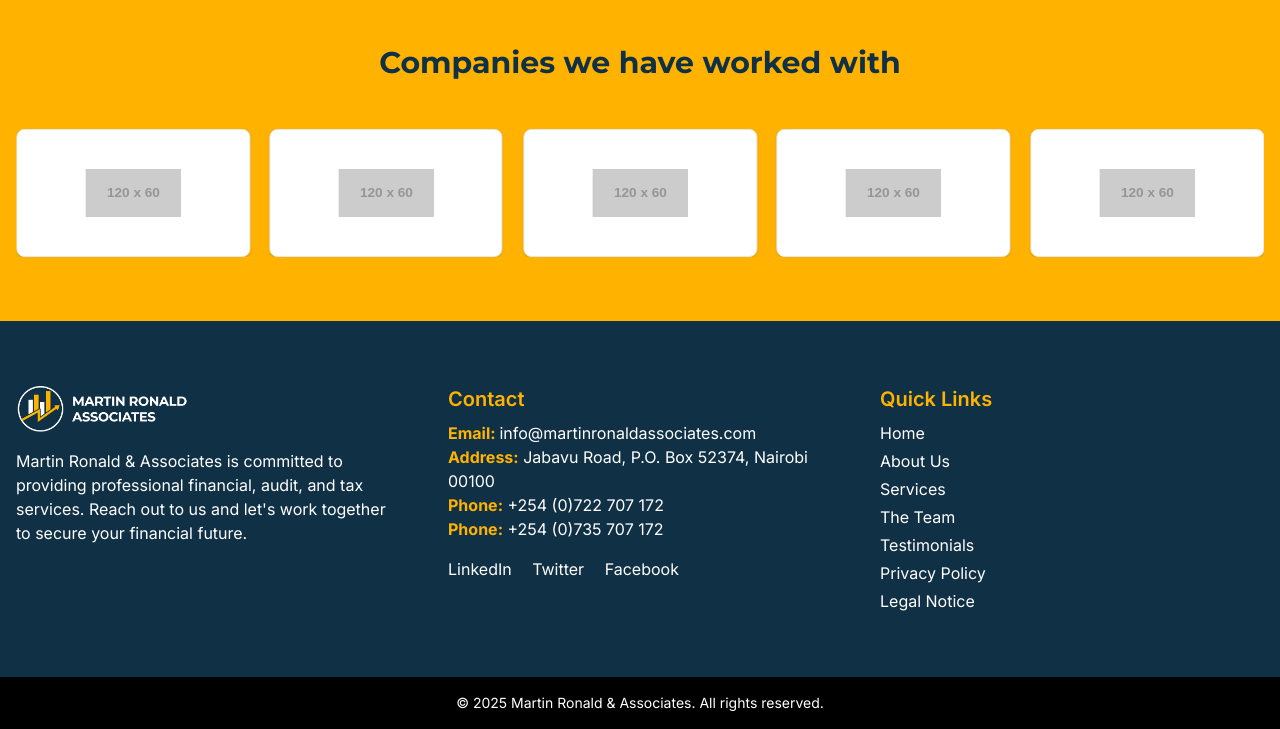
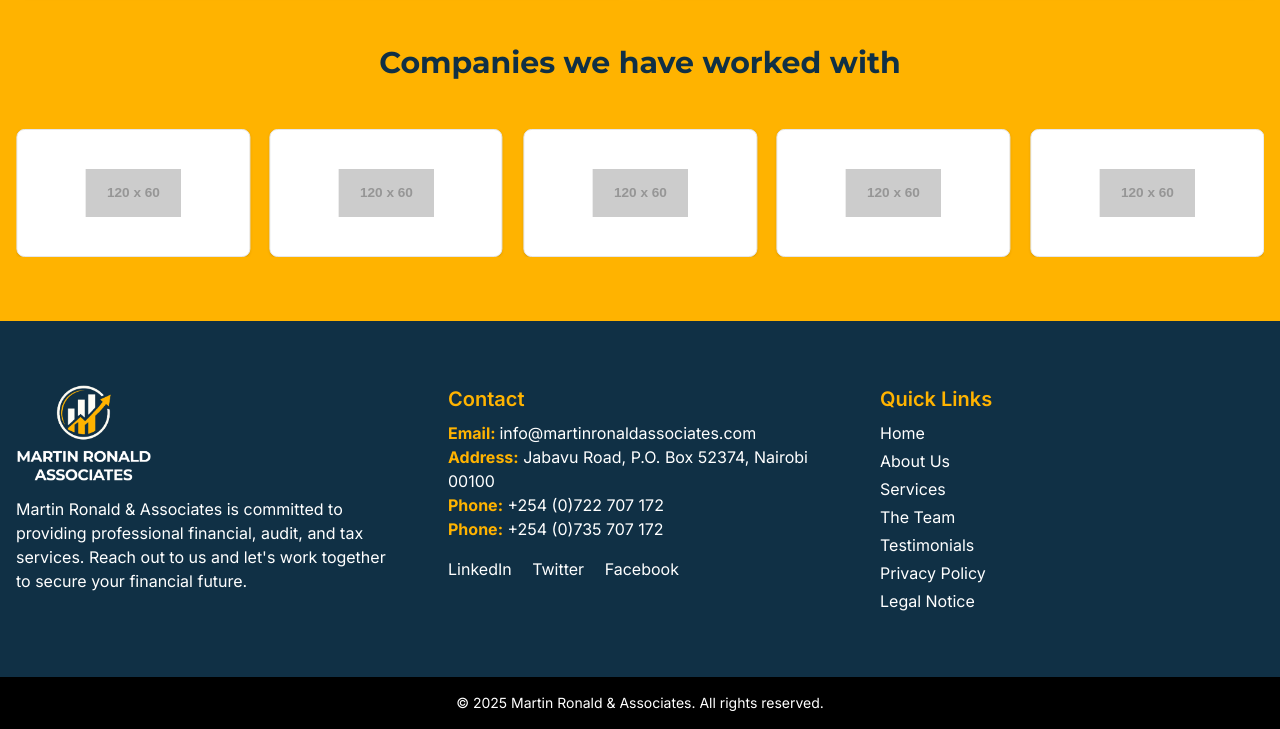
Before and after one commit to selekode/MartinRonaldAssociates, a plain HTML site: page index.html in a window 1280 px wide. Shown: the part 3877-4606 px from the top of the page. Drawn offline with nearby package versions, Linux system fonts and the light colour scheme; placeholder pictures from the web are drawn by us.

Commit message:
New logo

```diff
--- a/index.html
+++ b/index.html
@@ -80,7 +80,7 @@
     <header id="navbar" class="bg-primary text-white hidden fixed z-50">
         <div class="max-w-7xl mx-auto flex justify-between items-center px-4 py-4">
             <a href="#home">
-                <img src="images/Logo_whiteCircle_blueBG_2.png" alt="Martin Roland & Associates Logo" class="h-10">
+                <img src="images/Logo_whiteCircle_blueBG_3.png" alt="Martin Roland & Associates Logo" class="h-10">
             </a>
             <nav class="hidden md:flex space-x-6 text-sm font-semibold">
                 <a href="#home" class="hover:text-accent">Home</a>
@@ -565,7 +565,7 @@
 
             <!-- Column 1: Description -->
             <div>
-                <img src="images/Logo_whiteCircle_blueBG_2.png" alt="Martin Ronald & Associates Logo" class="h-12 mb-4">
+                <img src="images/logo_centered_text_blue_bg_onlycontent.png" alt="Martin Ronald & Associates Logo" class="h-24 mb-4">
                 <p>Martin Ronald & Associates is committed to providing professional financial, audit, and tax services.
                     Reach out to us and let's work together to secure your financial future.</p>
             </div>
```
Also changed, not shown: images/Logo_whiteCircle_blueBG_3.png (added), images/associates/LeonardNyaoke.jpeg (added), images/associates/RommelLukilah.jpeg (added), images/logo_centered_text_blue_bg_onlycontent.png (added).
